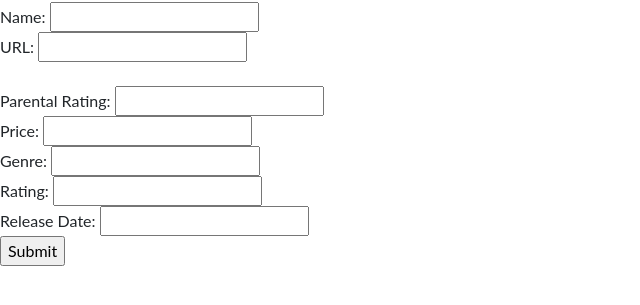
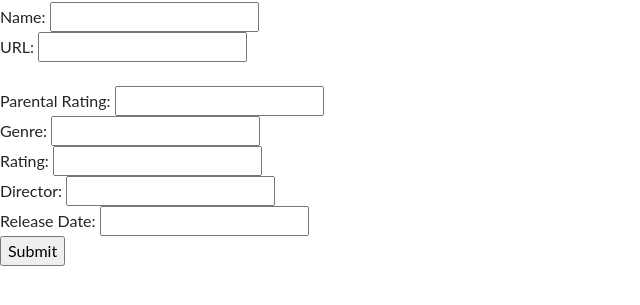
Before and after one commit to pfwrocks/explore-cville, a PHP site: page /add-movie.php in a window 1280 px wide. Shown: the part 278-583 px from the top of the page, without its empty margins (0-640 px from the left). Run offline with PHP 8.4, Linux system fonts and the light colour scheme.

Commit message:
add movie changes

```diff
--- a/add-movie.php
+++ b/add-movie.php
@@ -13,9 +13,9 @@ function addMovieForm(){
         URL: <input type='text' name='activity_url'><br>
         <br>
         Parental Rating: <input type='text' name='mov_parent'><br>
-        Price: <input type='text' name='mov_price'><br>
         Genre: <input type='text' name='mov_genre'><br>
         Rating: <input type='text' name='mov_rating'><br>
+        Director: <input type='text' name='mov_director'><br>
         Release Date: <input type='text' name='mov_release_date'><br>
         <input type='submit'>
     </form>
@@ -26,32 +26,33 @@ function addMovieForm(){
         addActivity($_POST['activity_name'],
             "MOVIE",
             $_POST['activity_url']);
-        addRestaurant(
+        addMovie(
             getNewActivitiesID(),
             $_POST['mov_parent'],
-            $_POST['mov_price'],
             $_POST['mov_genre'],
             $_POST['mov_rating'],
+            $_POST['mov_director'],
             $_POST['mov_release_date']);
     }
 }
-function addMovie($id, $parental, $pr, $gen, $rate, $rd){
+function addMovie($id, $parental, $gen, $rate, $director, $rd){
     global $db;
     $query =
-    "INSERT INTO RESTAURANT
+    "INSERT INTO MOVIE
         (ACTIVITY_ID,
-        MOVIE_PR,
+        MOVIE_PARENT_RATING,
         MOVIE_GENRE,
         MOVIE_RATING,
-        MOVIE_RD)
-    VALUES (:id, :parental, :pr, :gen, :rate, :rd)";
+        MOVIE_DIRECTOR
+        MOVIE_RELEASE_DATE)
+    VALUES (:id, :parental, :gen, :rate, :director :rd)";
 
     $statement = $db->prepare($query);
     $statement->bindValue(':id', $id);
     $statement->bindValue(':parental', $parental);
-    $statement->bindValue(':pr', $pr);
     $statement->bindValue(':gen', $gen);
-    $statement->bindValue(':rat', $rat);
+    $statement->bindValue(':rate', $rate);
+    $statement->bindValue(':director', $director);
     $statement->bindValue(':rd', $rd);
     $statement->execute();
     $statement->closeCursor();
```
